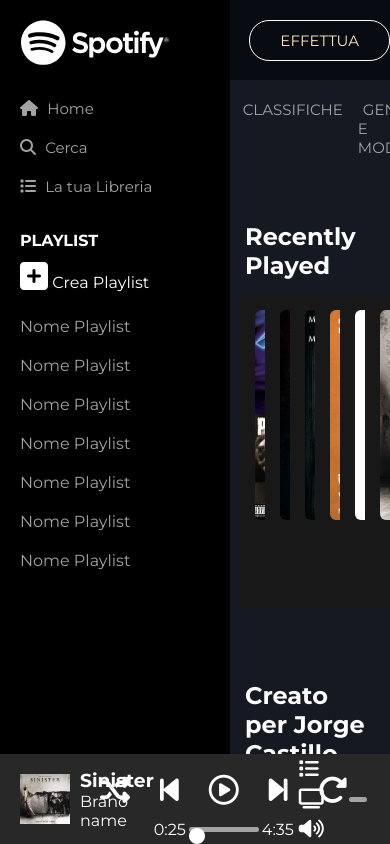
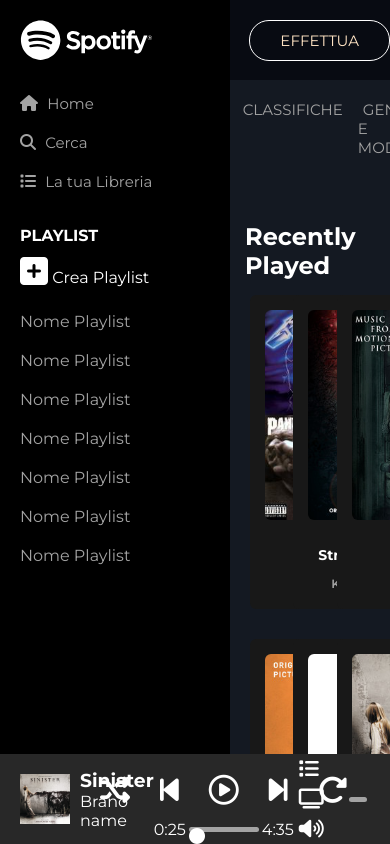
Before and after one commit to JorgeLuix/html-css-spotifyweb, a plain HTML site: page index.html in a window 390 px wide. Drawn offline with Linux system fonts and the light colour scheme.

Commit message:
iniziando media query

```diff
--- a/css/style.css
+++ b/css/style.css
@@ -37,6 +37,9 @@ body {
 }
 .justify-space{
     justify-content: space-between;
+}
+.wrap {
+    flex-wrap: wrap;
 }
 .align-center{
     align-items: center;
@@ -82,10 +85,16 @@ body {
     background-color: var(--black-nav);
     padding: 20px;
 }
+.logo-primary, .logo-small img{
+    width: 70%;
+}
+.logo-primary img {
 
-.nav-contain img {
-    width: 150px;
     padding-bottom: 20px;
+}
+.logo-small {
+    padding: 5px;
+    display: none;
 }
 li,a {
     text-decoration: none;
@@ -145,8 +154,6 @@ li,a {
     padding: 15px;
 }
 .box-image {
-    margin-left: -10px;
-    margin-right: -10px;
 
 }
 .testo {
@@ -164,7 +171,7 @@ li,a {
 
 .image-col {
     padding: 5px;
-    width: calc(100% / 6);
+    width: calc((100% / 6) - 15px);
 }
 .image-col img {
     width: 100%;
@@ -296,3 +303,19 @@ li,a {
 }
 
 /**************PLAYBAR*************/
+
+
+
+
+
+/***************MEDIA QUERY*************/
+@media screen and (max-width: 1200px) {
+    .image-col {
+        width: calc((100% / 4) - 15px);
+    }
+}
+@media screen and (max-width: 992px) {
+    .image-col {
+        width: calc(100% / 3);
+    }
+}
--- a/index.html
+++ b/index.html
@@ -15,7 +15,12 @@
     <div class="wrapper">
         <div class="container d-flex">
             <nav class="nav-contain">
+                <div class="logo-primary">
                 <img src="img/logo.svg" alt="">
+                 </div>
+                 <div class="logo-small">
+                    <img src="img/logo-small.svg" alt="logo-small">
+                 </div>
                 <div class="nav-home">
                     <ul class="">
                         <li>
@@ -70,7 +75,7 @@
                     </nav>
                     <section class="section-box">
                         <h2>Recently Played</h2>
-                        <div class="box-image d-flex">
+                        <div class="box-image d-flex wrap">
                             <div class="image-col list">
                                 <div class="item">
                                     <img src="img/metal_lifting.jpg" alt="">
```
